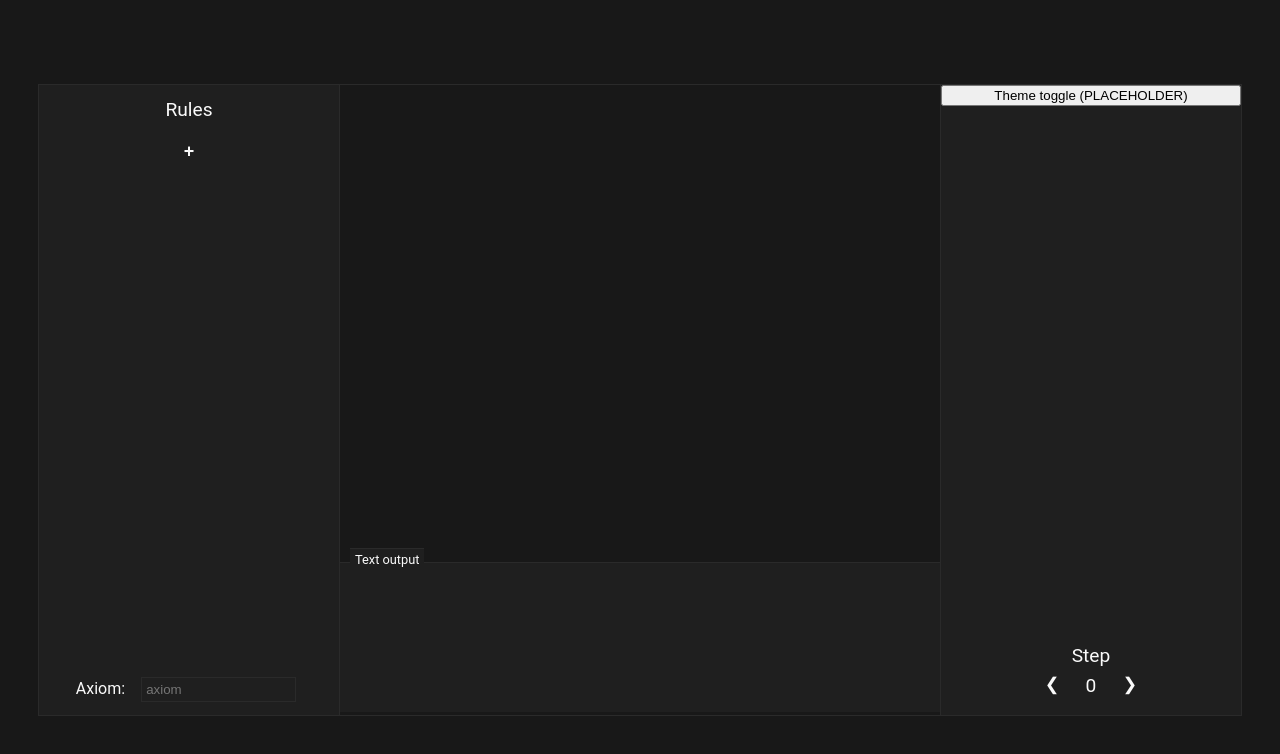
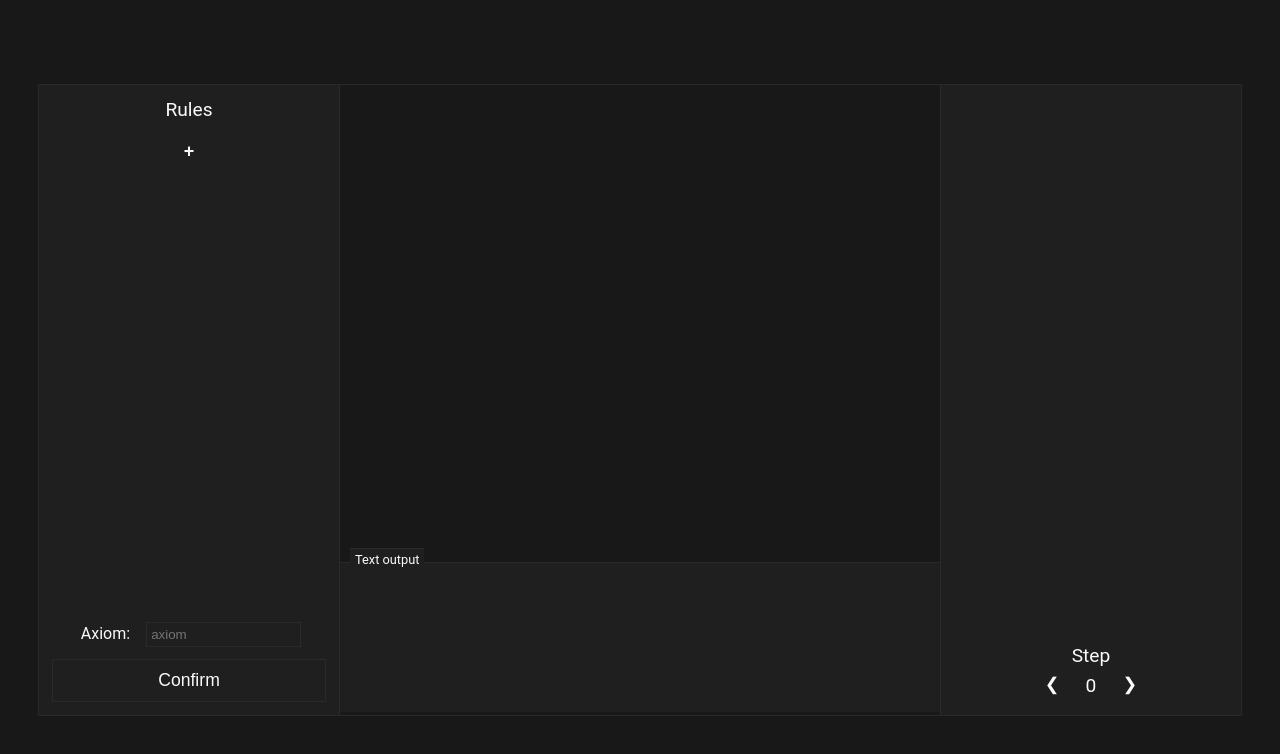
Before and after one commit to michalkr52/l-system-visualiser, a React (Create React App) app: page / in a window 1280 px wide. Shown: the top 754 px of the page. Built offline with nearby package versions, Linux system fonts and the light colour scheme.

Commit message:
rule confirmation button, blocks further input

```diff
--- a/src/App.css
+++ b/src/App.css
@@ -50,3 +50,16 @@
 .align-bottom {
     margin-top: auto;
 }
+
+.invalid {
+    border-color: #d12828 !important;
+}
+
+.invalid:focus {
+    border-color: var(--border-focus) !important;
+}
+
+.disabled {
+    color: #777 !important;
+    cursor: not-allowed !important;
+}
--- a/src/App.js
+++ b/src/App.js
@@ -4,6 +4,7 @@ import RuleSettings from "./components/RuleSettings";
 import AxiomSettings from "./components/AxiomSettings";
 import OutputTextbox from "./components/OutputTextbox";
 import StepControls from "./components/StepControls";
+import ConfirmButton from "./components/ConfirmButton";
 import { useContext } from "react";
 import { ThemeContext } from "./contexts/ThemeContext";
 import { AlgorithmProvider } from "./contexts/AlgorithmContext";
@@ -18,7 +19,10 @@ function App() {
                 <div className={"settings-panel settings-panel-left"}>
                     <div id="main-settings">
                         <RuleSettings />
-                        <AxiomSettings />
+                        <div className="align-bottom" style={{width: "100%"}}>
+                            <AxiomSettings />
+                            <ConfirmButton />
+                        </div>
                     </div>
                 </div>
                 <div className="output-canvas-container">
@@ -26,7 +30,7 @@ function App() {
                     <OutputTextbox />
                 </div>
                 <div className={"settings-panel settings-panel-right"}>
-                    <button onClick={toggle}>Theme toggle (PLACEHOLDER)</button>
+                    {/*<button onClick={toggle}>Theme toggle (PLACEHOLDER)</button>*/}
                     <StepControls />
                 </div>
             </AlgorithmProvider>
--- a/src/components/AxiomSettings.js
+++ b/src/components/AxiomSettings.js
@@ -3,13 +3,14 @@ import { AlgorithmContext } from "../contexts/AlgorithmContext";
 import { useContext } from "react";
 
 function AxiomSettings() {
-    const { axiom, setAxiom } = useContext(AlgorithmContext);
+    const { axiom, invalidatedRules, setAxiom } = useContext(AlgorithmContext);
 
     return (
-        <div id="axiom-settings" className="settings-content align-bottom">
+        <div id="axiom-settings" className="settings-content">
         <div className="axiom-label">Axiom:</div>
-            <input type="text" placeholder="axiom" className="axiom-input"
-                value={axiom} onChange={e => setAxiom(e.target.value)} />
+            <input type="text" placeholder="axiom"
+                value={axiom} onChange={e => setAxiom(e.target.value)}
+                className={"axiom-input" + (invalidatedRules.includes(-1) && axiom.length == 0 ? " invalid" : "")} />
         </div>
     );
 }
--- /dev/null
+++ b/src/components/ConfirmButton.js
@@ -0,0 +1,20 @@
+import "./styles/ConfirmButton.css";
+import { useContext } from "react";
+import { AlgorithmContext } from "../contexts/AlgorithmContext";
+
+function ConfirmButton() {
+    const { confirmed, setConfirmed, onConfirm } = useContext(AlgorithmContext);
+
+    if (confirmed) {
+        return (
+            <button className="confirm-button confirm-true" onClick={e => setConfirmed(false)}>Edit rules</button>
+        );
+    }
+    else {
+        return (
+            <button className="confirm-button confirm-false" onClick={e => onConfirm()}>Confirm</button>
+        );
+    }
+}
+
+export default ConfirmButton;
--- a/src/components/RuleEntry.js
+++ b/src/components/RuleEntry.js
@@ -4,17 +4,22 @@ import { AlgorithmContext } from "../contexts/AlgorithmContext";
 
 function RuleEntry(props) {
     const { index, predecessor, successor } = props;
-    const { removeRule, updateRulePredecessor, updateRuleSuccessor } = useContext(AlgorithmContext);
+    const { invalidatedRules, confirmed, removeRule, updateRulePredecessor, updateRuleSuccessor } = useContext(AlgorithmContext);
 
     return (
         <div className="rule-entry">
             {index + 1}.
             <input type="text" placeholder="predecessor" value={predecessor}
-                onChange={e => updateRulePredecessor(index, e.target.value)}/>
+                onChange={e => updateRulePredecessor(index, e.target.value)}
+                className={invalidatedRules.includes(index) && predecessor.length == 0 ? "invalid" : ""}
+                disabled={confirmed} />
             &rarr;
             <input type="text" placeholder="successor" value={successor}
-                onChange={e => updateRuleSuccessor(index, e.target.value)}/>
-            <button className="remove-rule" onClick={removeRule.bind(this, index)}>&#10006;</button>
+                onChange={e => updateRuleSuccessor(index, e.target.value)}
+                className={invalidatedRules.includes(index) && successor.length == 0  ? "invalid" : ""}
+                disabled={confirmed} />
+            <button className={"remove-rule" + (confirmed ? " disabled" : "")}
+                onClick={e => removeRule(index)} disabled={confirmed}>&#10006;</button>
         </div>
     );
 }
--- a/src/components/RuleSettings.js
+++ b/src/components/RuleSettings.js
@@ -4,7 +4,7 @@ import { AlgorithmContext } from "../contexts/AlgorithmContext";
 import { useContext } from "react";
 
 function RuleSettings() {
-    const { rules, addRule } = useContext(AlgorithmContext);
+    const { rules, confirmed, addRule } = useContext(AlgorithmContext);
 
     // todo: add a scrollbar to the rules list
     return (
@@ -21,7 +21,8 @@ function RuleSettings() {
                         />
                     );
                 })}
-                <button className="add-rule" onClick={addRule.bind(null, "", "")}>+</button>
+                <button className={"add-rule" + (confirmed ? " disabled" : "")}
+                    onClick={addRule.bind(null, "", "")} disabled={confirmed}>+</button>
             </div>
         </div>
     );
--- /dev/null
+++ b/src/components/styles/ConfirmButton.css
@@ -0,0 +1,16 @@
+.confirm-button {
+    background: rgba(0, 0, 0, 0);
+    color: var(--text-primary);
+    border: 1px solid var(--border);
+    margin: 4px auto 8px auto;
+    padding: 10px 16px;
+    display: block;
+    outline: none;
+    font-size: 1.1rem;
+    width: calc(100% - 16px);
+}
+
+.confirm-button:hover {
+    cursor: pointer;
+    border: 1px solid var(--border-focus);
+}
--- a/src/contexts/AlgorithmContext.js
+++ b/src/contexts/AlgorithmContext.js
@@ -7,11 +7,18 @@ export const AlgorithmContext = createContext({
     axiom: "",
     output: [],
     displayedStep: 0,
+    invalidatedRules: [],
+    confirmed: false,
     setAxiom: (value) => {},
+    setOutput: (value) => {},
+    setConfirmed: (value) => {},
+    incrementDisplayedStep: () => {},
+    decrementDisplayedStep: () => {},
     addRule: (predecessor, successor) => {},
     removeRule: (index) => {},
     updateRulePredecessor: (index, value) => {},
-    updateRuleSuccessor: (index, value) => {}
+    updateRuleSuccessor: (index, value) => {},
+    onConfirm: () => {}
 });
 
 export function AlgorithmProvider(props) {
@@ -19,6 +26,8 @@ export function AlgorithmProvider(props) {
     const [axiom, setAxiom] = useState("");
     const [output, setOutput] = useState([]);
     const [displayedStep, setDisplayedStep] = useState(0);
+    const [invalidatedRules, setInvalidatedRules] = useState([]);
+    const [confirmed, setConfirmed] = useState(false);
 
     const addRule = (predecessor, successor) => {
         rules.push({
@@ -57,20 +66,51 @@ export function AlgorithmProvider(props) {
         if (displayedStep > 0) setDisplayedStep(displayedStep - 1);
     };
 
+    const onConfirm = () => {
+        let correct = true;
+        let invalid = [];
+
+        for (let i = 0; i < rules.length; i++) {
+            if (rules[i].predecessor.length === 0 || rules[i].successor.length === 0) {
+                correct = false;
+                invalid.push(i);
+            }
+        }
+        if (axiom.length === 0) {
+            correct = false;
+            invalid.push(-1);
+        }
+
+        if (correct) {
+            setInvalidatedRules([]);
+            setOutput([]);
+            setDisplayedStep(0);
+            setConfirmed(true);
+        }
+        else {
+            setInvalidatedRules([...invalid]);
+            setConfirmed(false);
+        }
+    };
+
     return (
         <AlgorithmContext.Provider value={{
             rules: rules,
             axiom: axiom,
             output: output,
             displayedStep: displayedStep,
+            invalidatedRules: invalidatedRules,
+            confirmed: confirmed,
             setAxiom: setAxiom,
             setOutput: setOutput,
+            setConfirmed: setConfirmed,
             incrementDisplayedStep: incrementDisplayedStep,
             decrementDisplayedStep: decrementDisplayedStep,
             addRule: addRule,
             removeRule: removeRule,
             updateRulePredecessor: updateRulePredecessor,
-            updateRuleSuccessor: updateRuleSuccessor
+            updateRuleSuccessor: updateRuleSuccessor,
+            onConfirm: onConfirm
         }}>
             {props.children}
         </AlgorithmContext.Provider>
```
